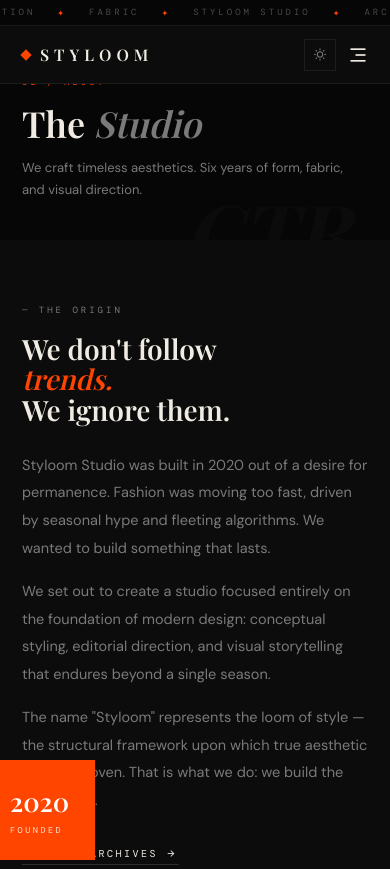
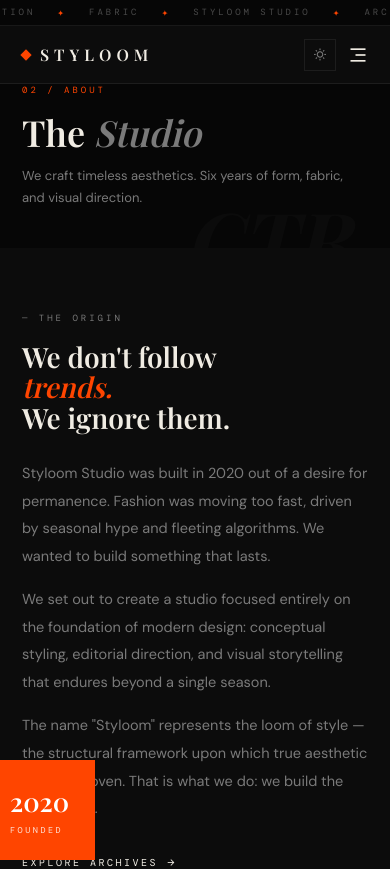
Before and after one commit to shubhamx599/styloom, a React (Vite) app: page /about in a window 390 px wide. Shown: the top 869 px of the page. Built offline with nearby package versions, Linux system fonts and the light colour scheme; a web font is replaced by a local one.

Commit message:
fix: resolve CSS overlap bugs including hero section and page banners

```diff
--- a/src/index.css
+++ b/src/index.css
@@ -288,7 +288,7 @@
    HOME â€” HERO
    ============================================= */
 #hero {
-  height:100vh; min-height:620px; display:flex;
+  min-height:max(100vh, 620px); display:flex;
   background:var(--s0); position:relative; overflow:hidden;
   --lx:50%; --ly:50%;
 }
@@ -678,7 +678,7 @@
   #nav-hamburger { display:flex; }
 
   section { padding:64px 22px; }
-  .page-banner { padding:0 22px 40px; min-height:240px; }
+  .page-banner { padding:var(--hdr-h) 22px 40px; min-height:240px; }
 
   #hero { flex-direction:column-reverse; height:auto; min-height:100svh; }
   #hero-left { flex:none; padding:calc(var(--hdr-h) + 18px) 22px 36px; }
@@ -836,7 +836,7 @@
 .art-nav a:hover { color: var(--accent); }
 
 @media (max-width: 768px) {
-  #article-hero { padding: 0 22px 44px; }
+  #article-hero { padding: var(--hdr-h) 22px 44px; }
   .art-eyebrow { padding-top: 32px; flex-wrap: wrap; }
   #article-body { padding: 52px 22px; grid-template-columns: 1fr; }
   #article-body > * { grid-column: 1; }
```
